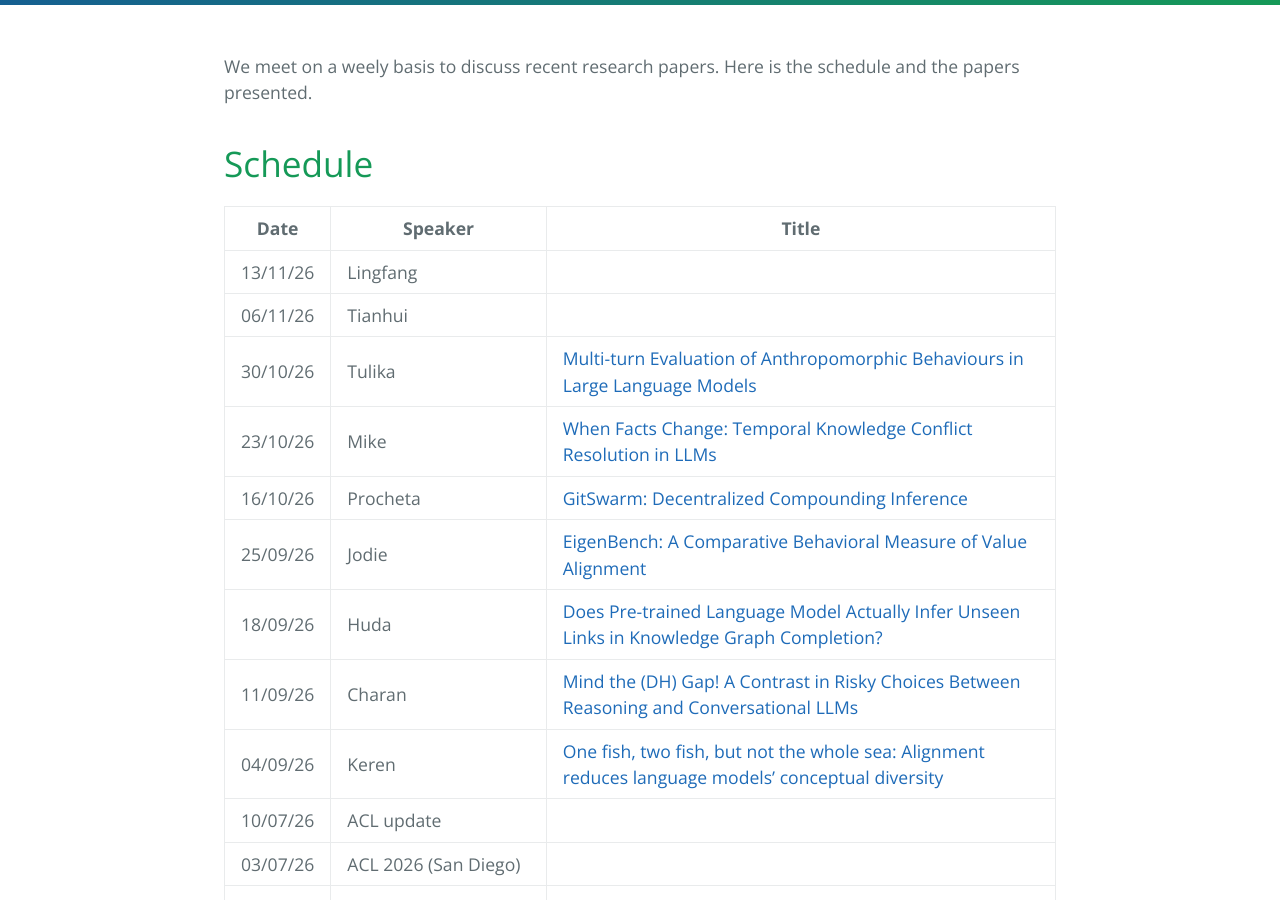
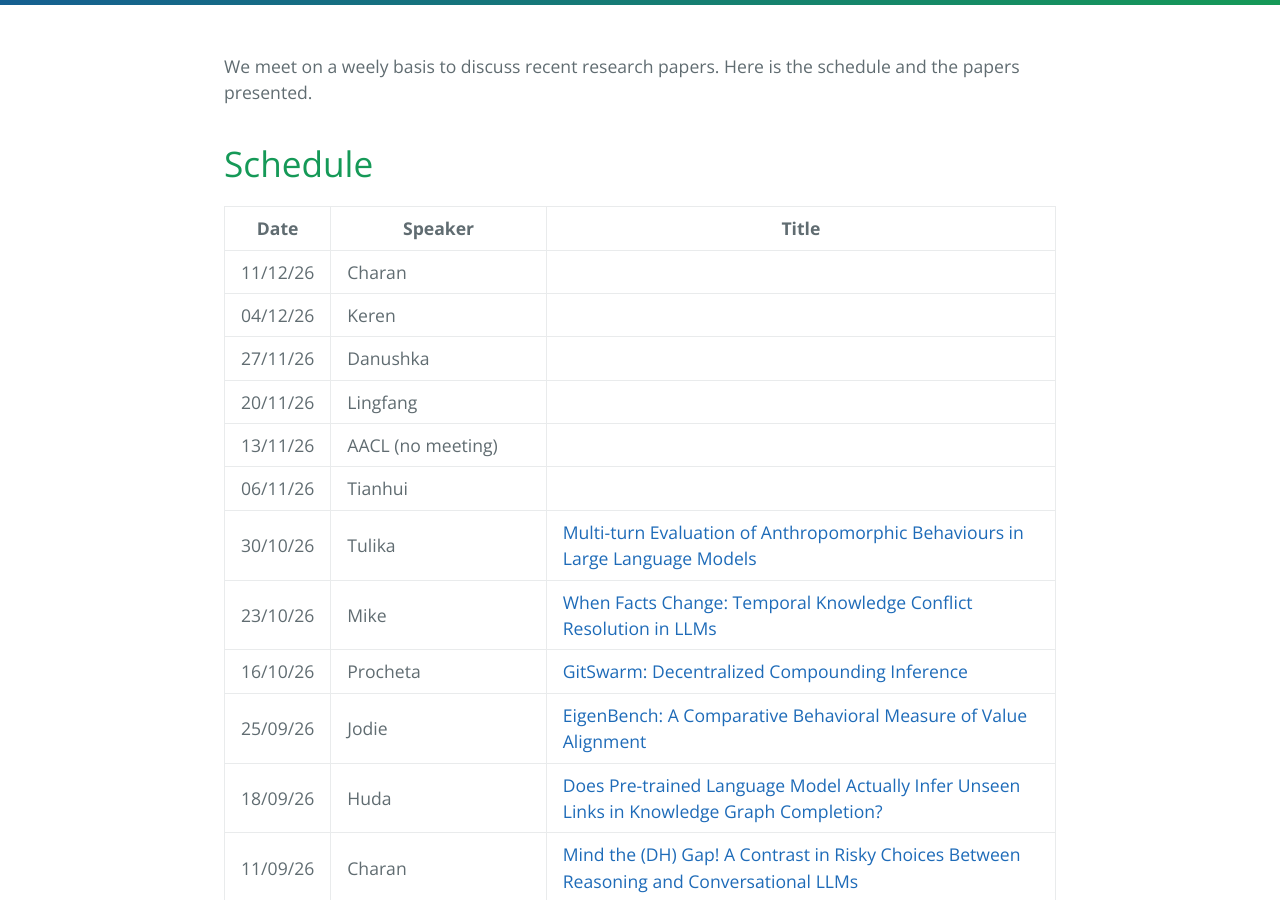
Before and after one commit to LivNLP/livnlp.github.io, a Jekyll site: the page built from reading.md, in a window 1280 px wide and 900 px high, scrolled down 368 px. Built offline with Jekyll 4.4.1, drawn with Linux system fonts in a browser that asks for light colours.

Commit message:
Update speaker schedule in reading.md

```diff
--- a/reading.md
+++ b/reading.md
@@ -13,7 +13,11 @@ We meet on a weely basis to discuss recent research papers. Here is the schedule
 
 | Date | Speaker | Title
 | ----- | ------- | -----
-| 13/11/26 | Lingfang|
+| 11/12/26 | Charan|
+| 04/12/26 | Keren|
+| 27/11/26 | Danushka|
+| 20/11/26 | Lingfang|
+| 13/11/26 | AACL (no meeting)|
 | 06/11/26 | Tianhui|
 | 30/10/26 | Tulika| [Multi-turn Evaluation of Anthropomorphic Behaviours in Large Language Models](https://arxiv.org/abs/2502.07077)
 | 23/10/26 | Mike| [When Facts Change: Temporal Knowledge Conflict Resolution in LLMs](https://aclanthology.org/2026.findings-acl.103.pdf)
```
